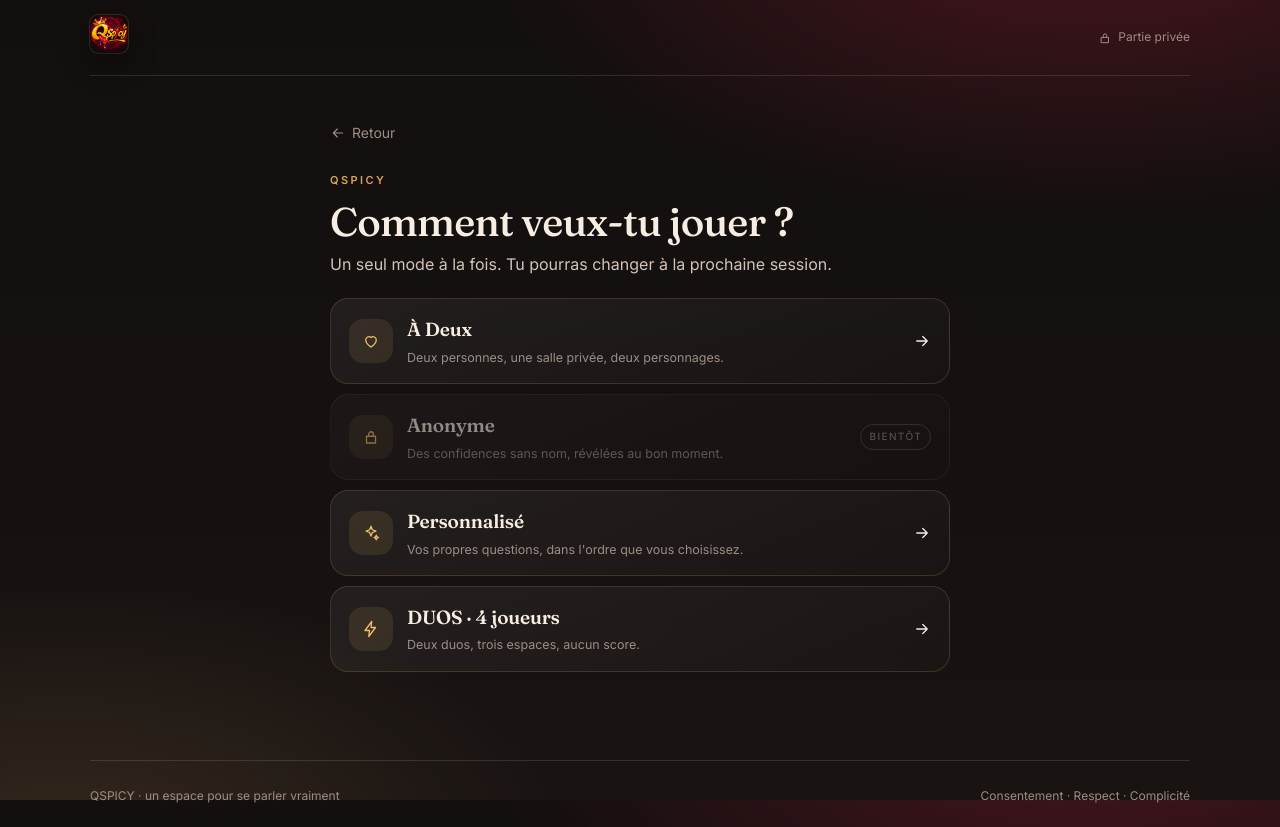
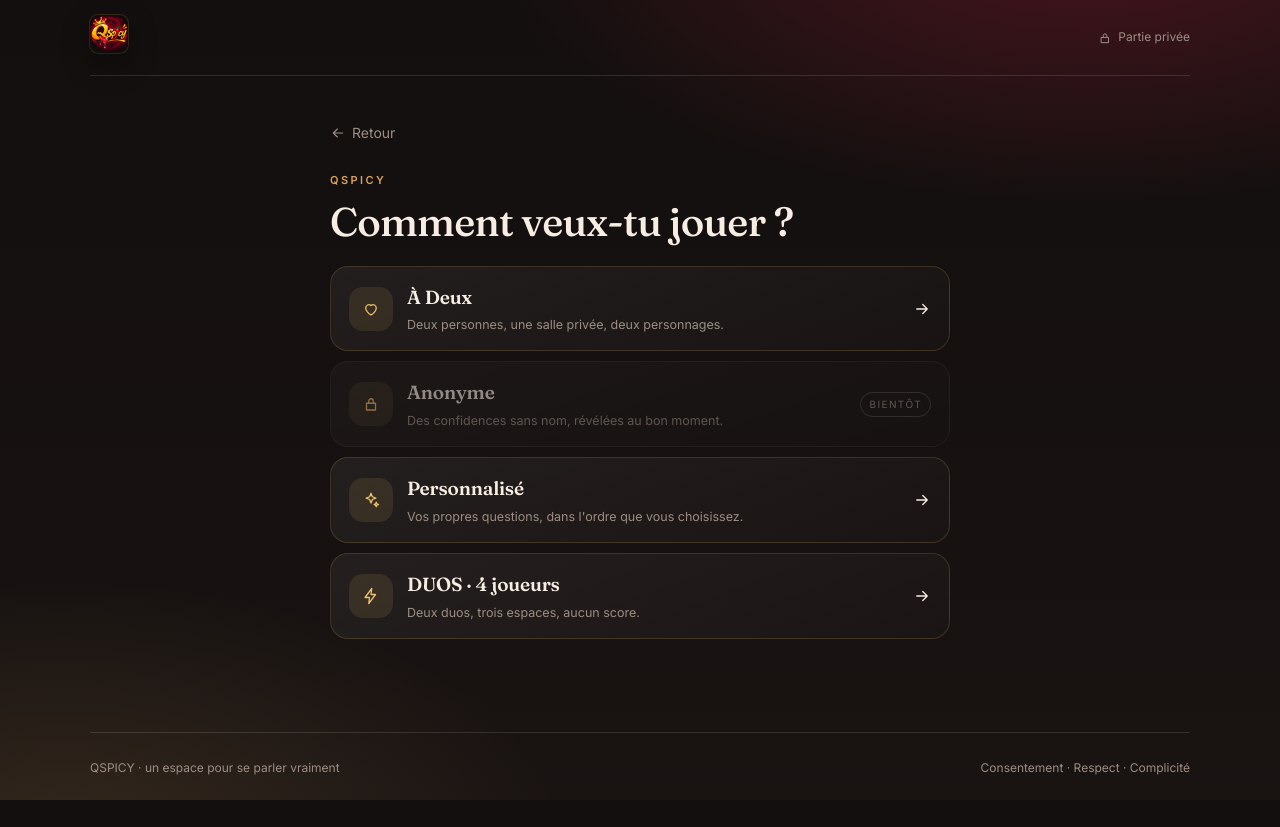
Before and after one commit to dodjust229/--deux-, a React (Vite) app: page / in a window 1280 px wide. Both pictures are taken after a click on the button "Entrer". After the commit the page ends 800 px from the top, so only its background shows below. Built offline with nearby package versions, Linux system fonts and the light colour scheme; no server answers.

Commit message:
QSPICY: retirer le sous-texte redondant du choix de salon

```diff
--- a/src/screens/Mode.tsx
+++ b/src/screens/Mode.tsx
@@ -25,7 +25,6 @@ export function Mode({ lang, onSelect, onBack }: ModeProps) {
       <header className="flow__head">
         <span className="eyebrow">QSPICY</span>
         <h1>{t("mode.title")}</h1>
-        <p className="muted">{t("mode.sub")}</p>
       </header>
 
       <ul className="mode-list">
```
